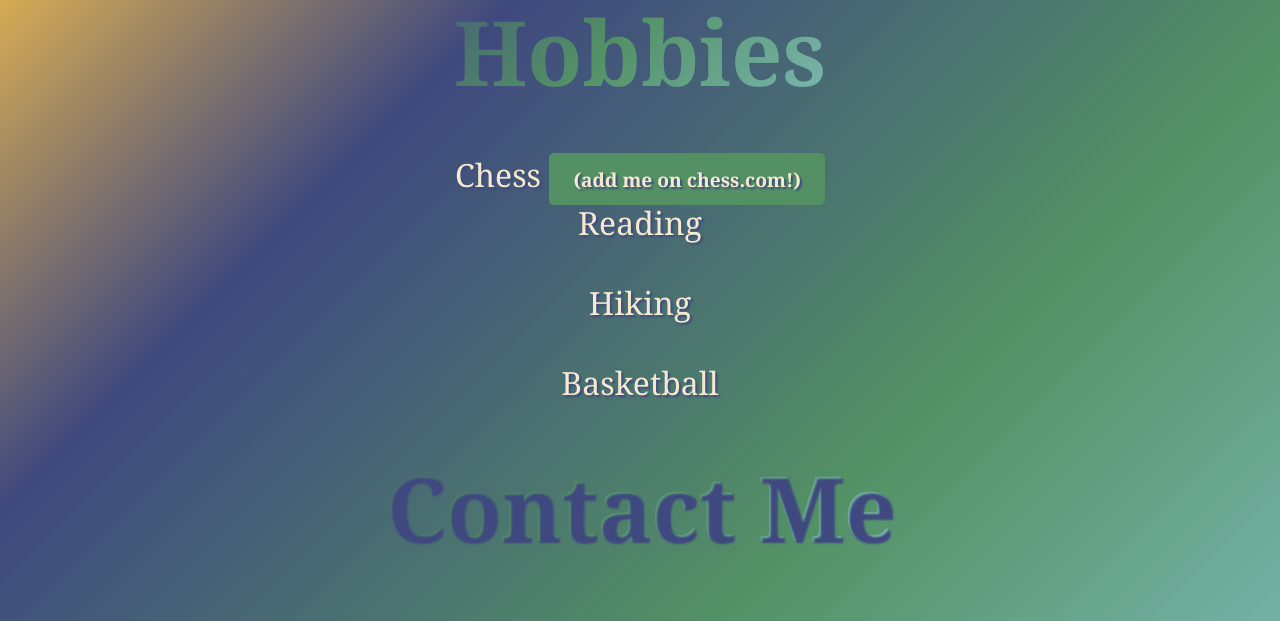
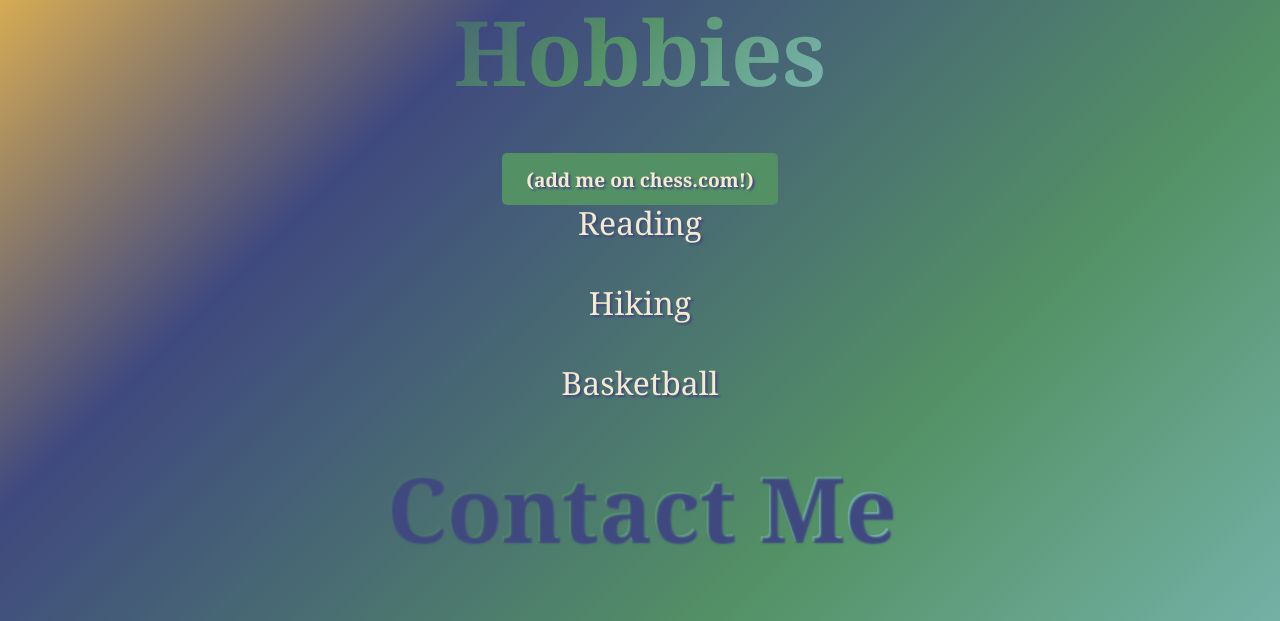
Before and after one commit to jcambria/jcambria.github.io, a plain HTML site: page index.html in a window 1280 px wide. Shown: the part 2414-3035 px from the top of the page. Drawn offline with Linux system fonts and the light colour scheme.

Commit message:
small edits

```diff
--- a/index.html
+++ b/index.html
@@ -70,8 +70,8 @@
     <div class="hobbies"></div>
     <h1>Hobbies</h1>
     <p>
-    <ul>Chess <a href="https://www.chess.com/member/ghandi77" class="chess-link">(add me on chess.com!)</a></li>
-    <ul>Reading</ul>
+    <ul><a href="https://www.chess.com/member/ghandi77" class="chess-link">(add me on chess.com!)</a></li>
+      <ul>Reading</ul>
     <ul>Hiking</ul>
     <ul>Basketball</ul>
 
```
